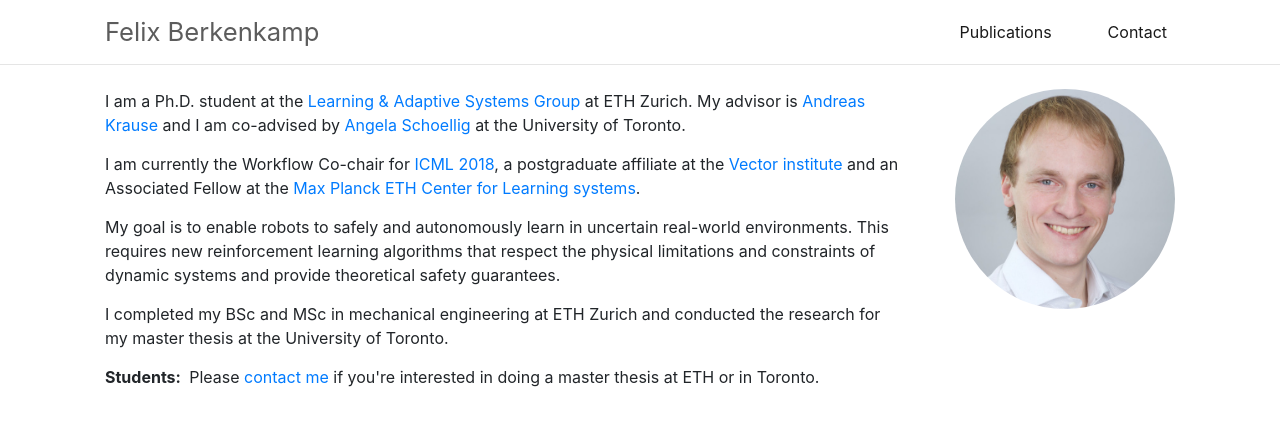
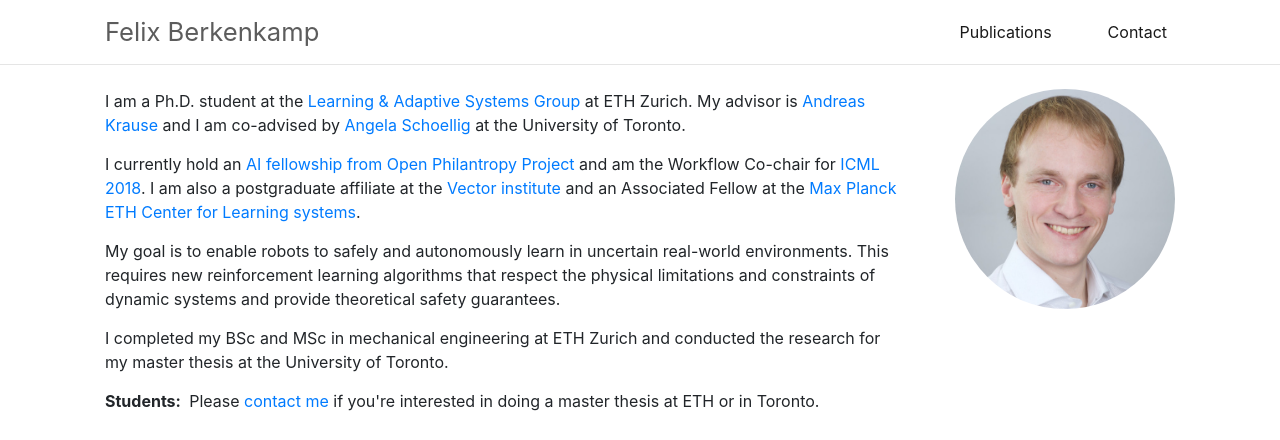
Before and after one commit to befelix/befelix.github.io, a Jekyll site: the page built from _pages/index.html, in a window 1280 px wide and 900 px high, cut to the strip 0-440 px from the top of the window. Built offline with Jekyll 4.4.1, drawn with Linux system fonts in a browser that asks for light colours.

Commit message:
Add fellowship

```diff
--- a/_pages/index.html
+++ b/_pages/index.html
@@ -16,7 +16,7 @@ css:
       </p>
 
       <p>
-        I am currently the Workflow Co-chair for <a href="https://icml.cc">ICML 2018</a>, a postgraduate affiliate at the <a href="https://vectorinstitute.ai">Vector institute</a> and an Associated Fellow at the <a href="http://learning-systems.org/">Max Planck ETH Center for Learning systems</a>.
+        I currently hold an <a href="https://www.openphilanthropy.org/focus/global-catastrophic-risks/potential-risks-advanced-artificial-intelligence/announcing-2018-ai-fellows">AI fellowship from Open Philantropy Project</a> and am the Workflow Co-chair for <a href="https://icml.cc">ICML 2018</a>. I am also a postgraduate affiliate at the <a href="https://vectorinstitute.ai">Vector institute</a> and an Associated Fellow at the <a href="http://learning-systems.org/">Max Planck ETH Center for Learning systems</a>.
       </p>
 
       <p>
```
